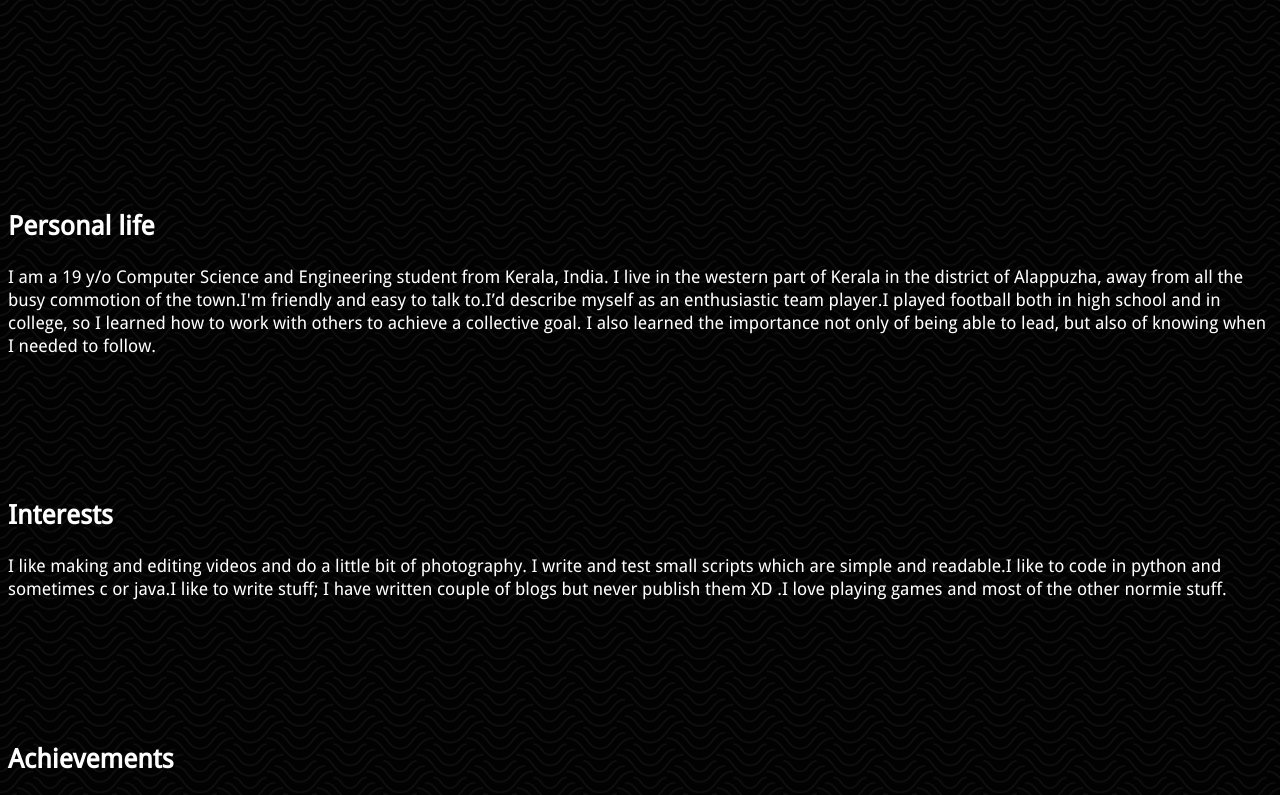
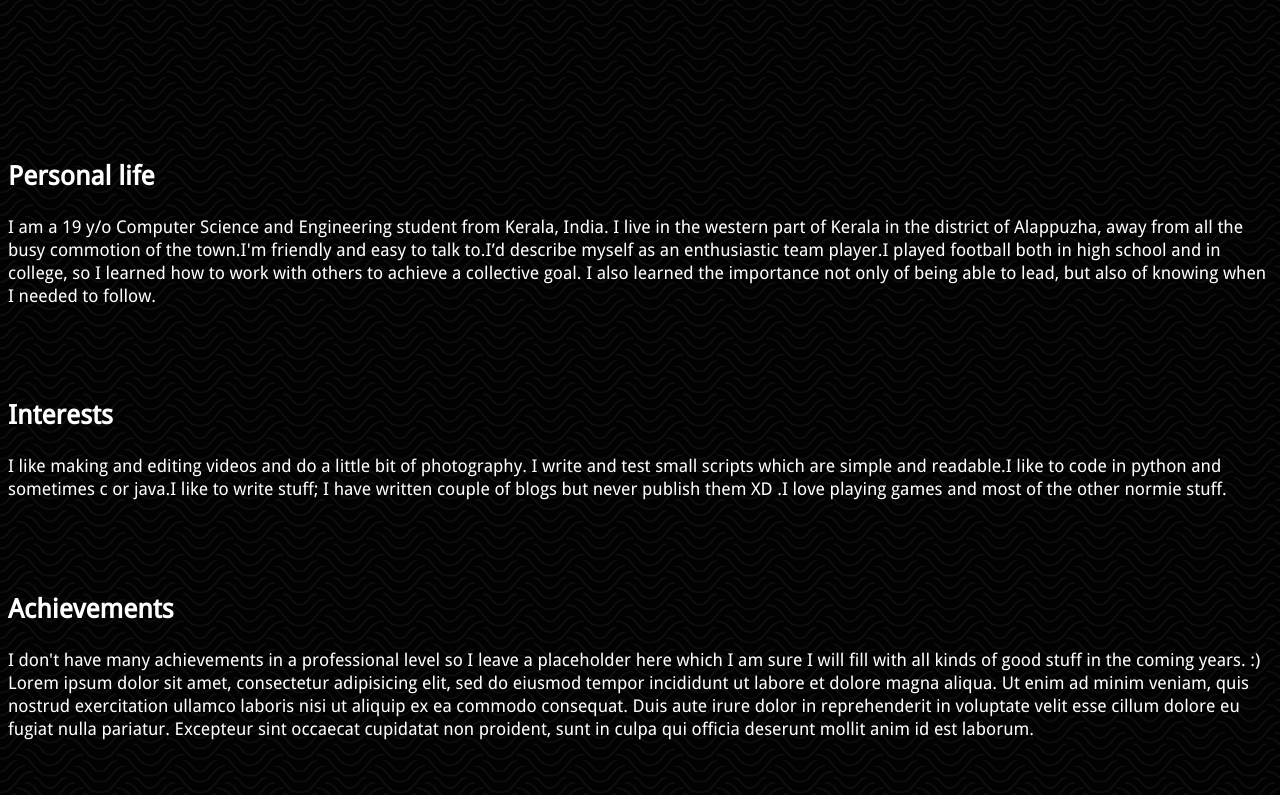
Before and after one commit to arjun-g-krishna/arjun-g-krishna.github.io, a plain HTML site: page index.html in a window 1280 px wide. Shown: the part 740-1535 px from the top of the page. Drawn offline with Linux system fonts and the light colour scheme.

Commit message:
visual mods continued

```diff
--- a/index.html
+++ b/index.html
@@ -3,6 +3,7 @@
   <head>
     <meta charset="utf-8">
     <link rel="stylesheet" href="style.css">
+    <link rel="icon" type="image/x-icon" href="images/favicon.ico">
     <meta name="viewport" content="width=device-width, initial-scale=1">
     <title>Arjun</title>
   </head>
--- a/style.css
+++ b/style.css
@@ -73,6 +73,7 @@ body {
 .blog{
   padding-top: 50px;
   font-size: 1.1em;
+  padding: inherit;
   font-family:'droid_sansregular';
   color: white;
   padding-bottom: 50px;
```
Also changed, not shown: images/favicon.ico (added).
